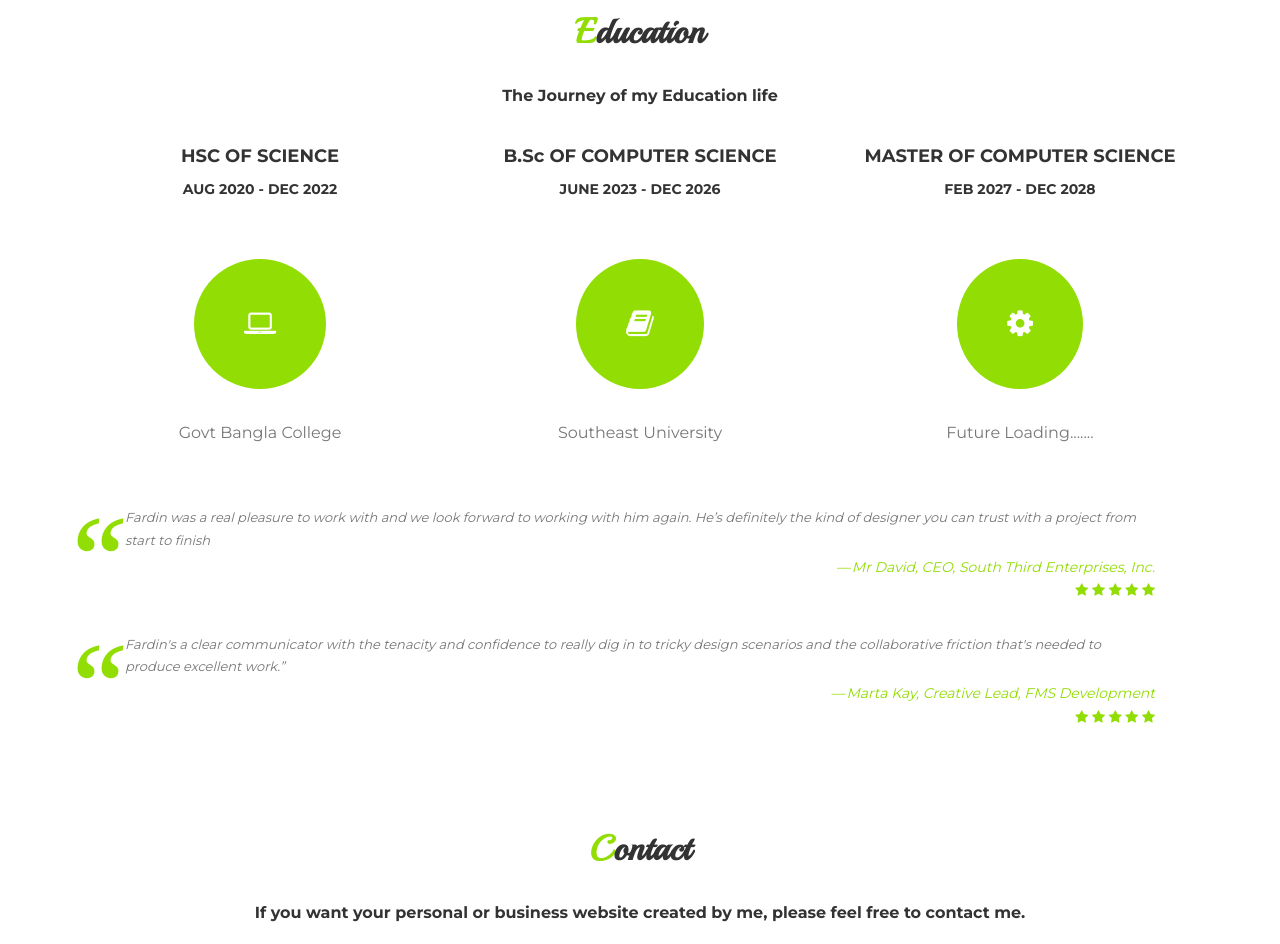
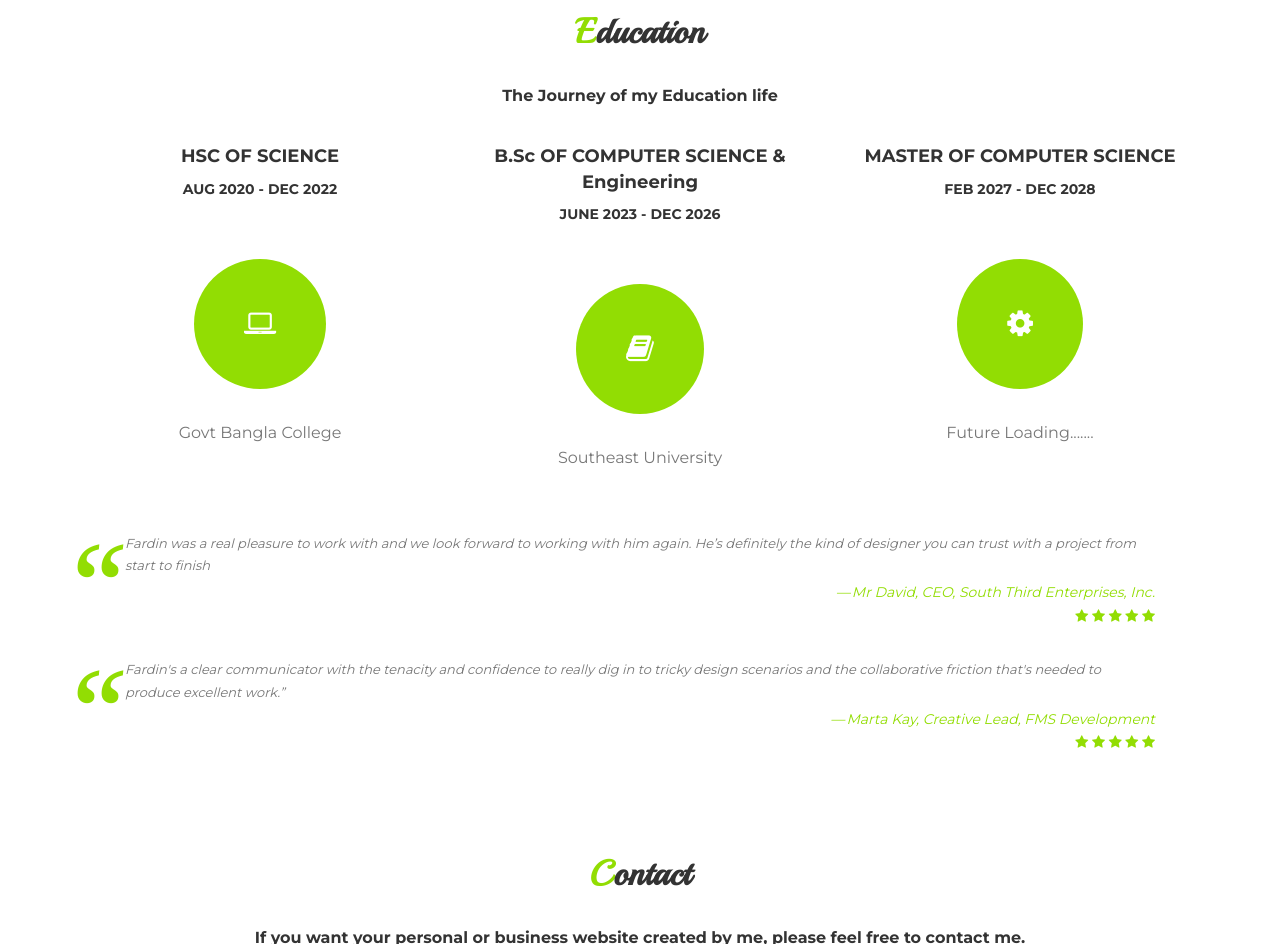
Before and after one commit to fardinhossain/fardinhossain.github.io, a plain HTML site: page index.html in a window 1280 px wide. Shown: the part 2940-3884 px from the top of the page. Drawn offline with nearby package versions, Linux system fonts and the light colour scheme.

Commit message:
Update index.html
bsc

```diff
--- a/index.html
+++ b/index.html
@@ -295,7 +295,7 @@ One of my key strengths lies in my ability to seamlessly integrate different tec
         <div class="col-md-4 wow fadeInRight" data-wow-offset="0" data-wow-delay="0.6s">
           <div class="text-center">
             <div class="hi-icon-wrap hi-icon-effect">
-              <h4>B.Sc OF COMPUTER SCIENCE</h4>
+              <h4>B.Sc OF COMPUTER SCIENCE & Engineering</h4>
               <h5>JUNE 2023 - DEC 2026</h5>
               <i class="fa fa-book"></i>
               <p>Southeast University</p>
```
